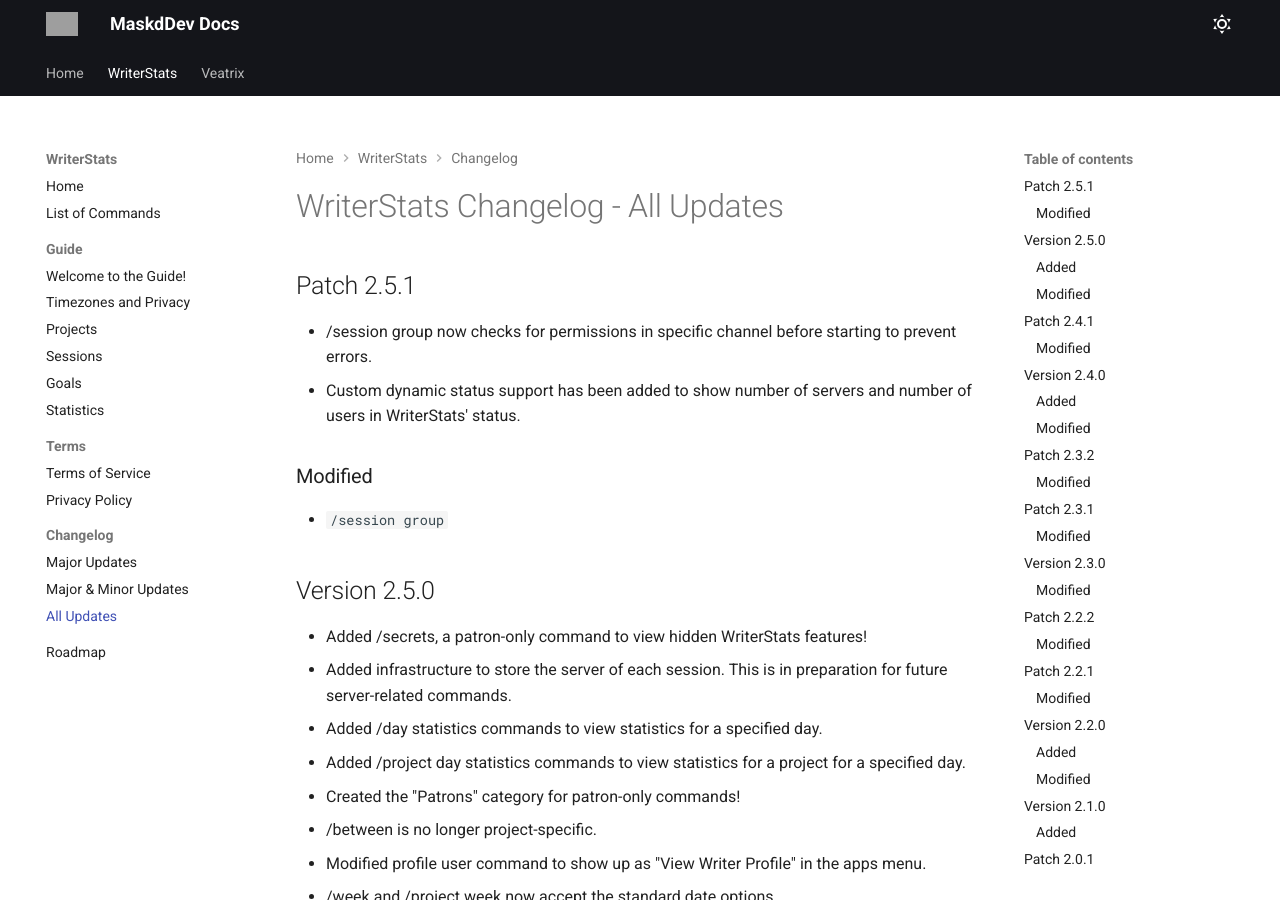
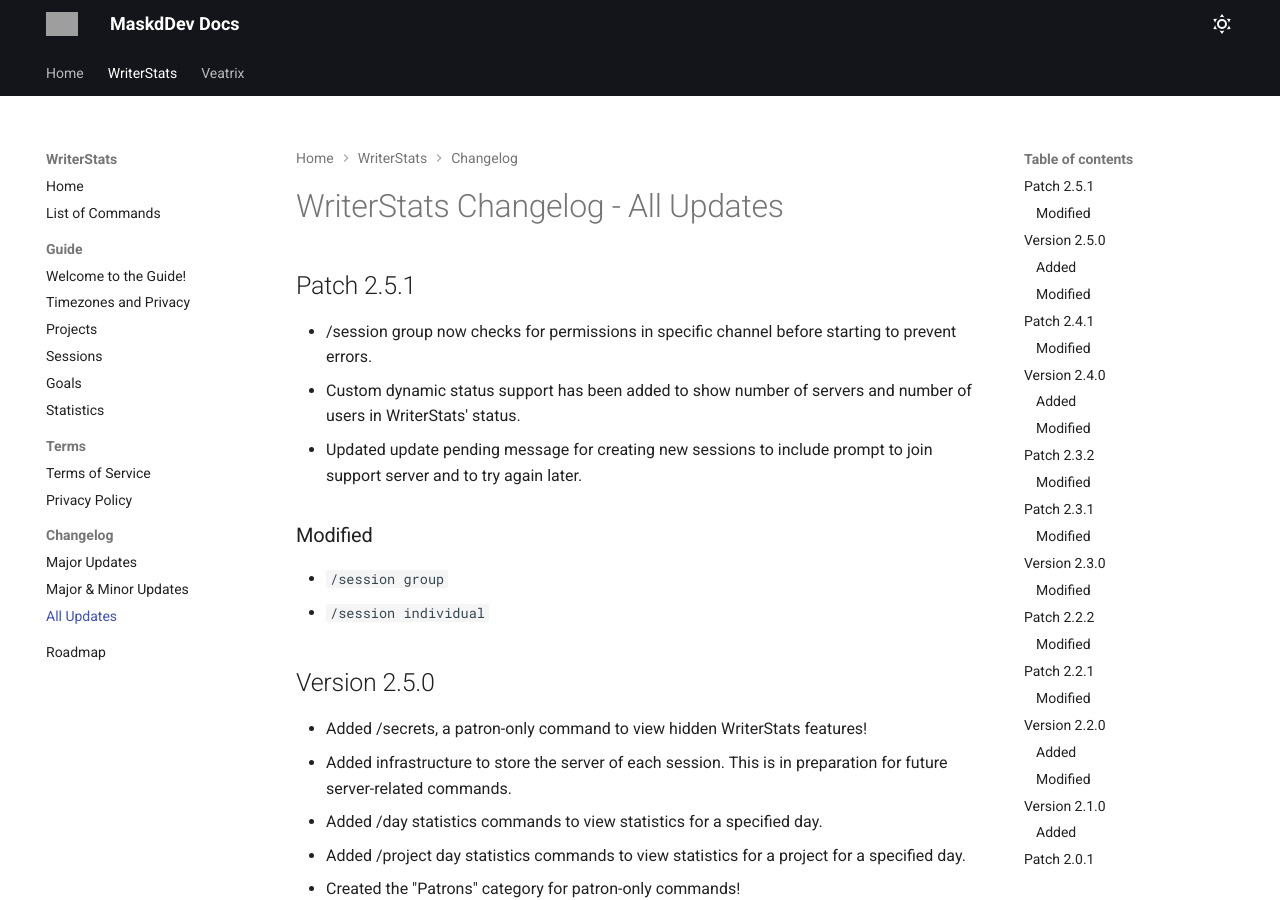
Before and after one commit to MaskdDev/MaskdDev-Docs, an MkDocs documentation site: the page built from docs/writerstats/changelog/index.md, in a window 1280 px wide and 900 px high. Built offline with MkDocs 1.6.1 and Material for MkDocs 9.7.7, drawn with Linux system fonts in a browser that asks for light colours; grey boxes are pictures that could not be loaded.

Commit message:
Patch 2.5.1 Changelog

```diff
--- a/docs/writerstats/changelog/index.md
+++ b/docs/writerstats/changelog/index.md
@@ -4,10 +4,12 @@
 
 - /session group now checks for permissions in specific channel before starting to prevent errors.
 - Custom dynamic status support has been added to show number of servers and number of users in WriterStats' status.
+- Updated update pending message for creating new sessions to include prompt to join support server and to try again later.
 
 ### Modified
 
 - `/session group`
+- `/session individual`
 
 ## Version 2.5.0
 
```
